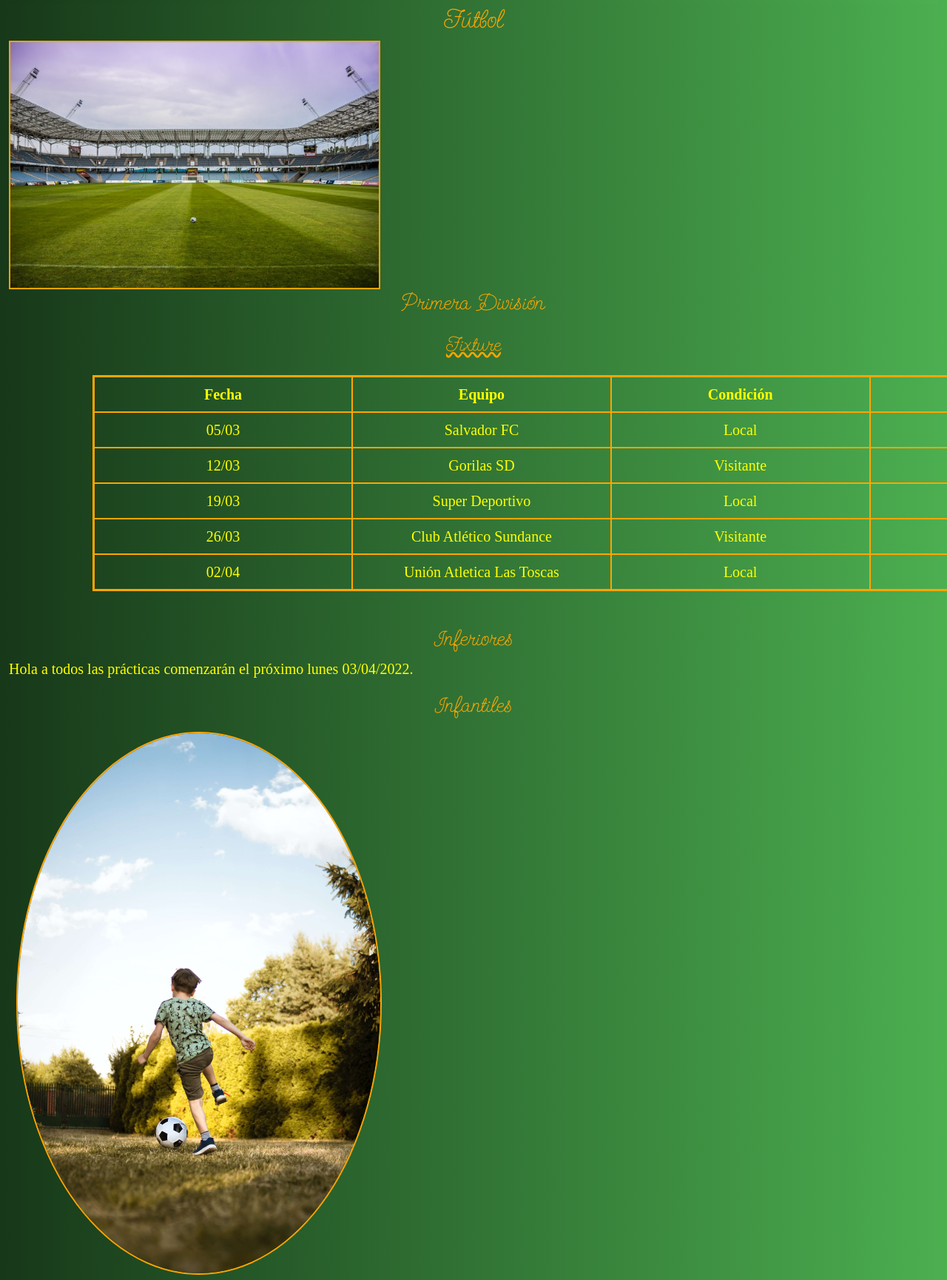
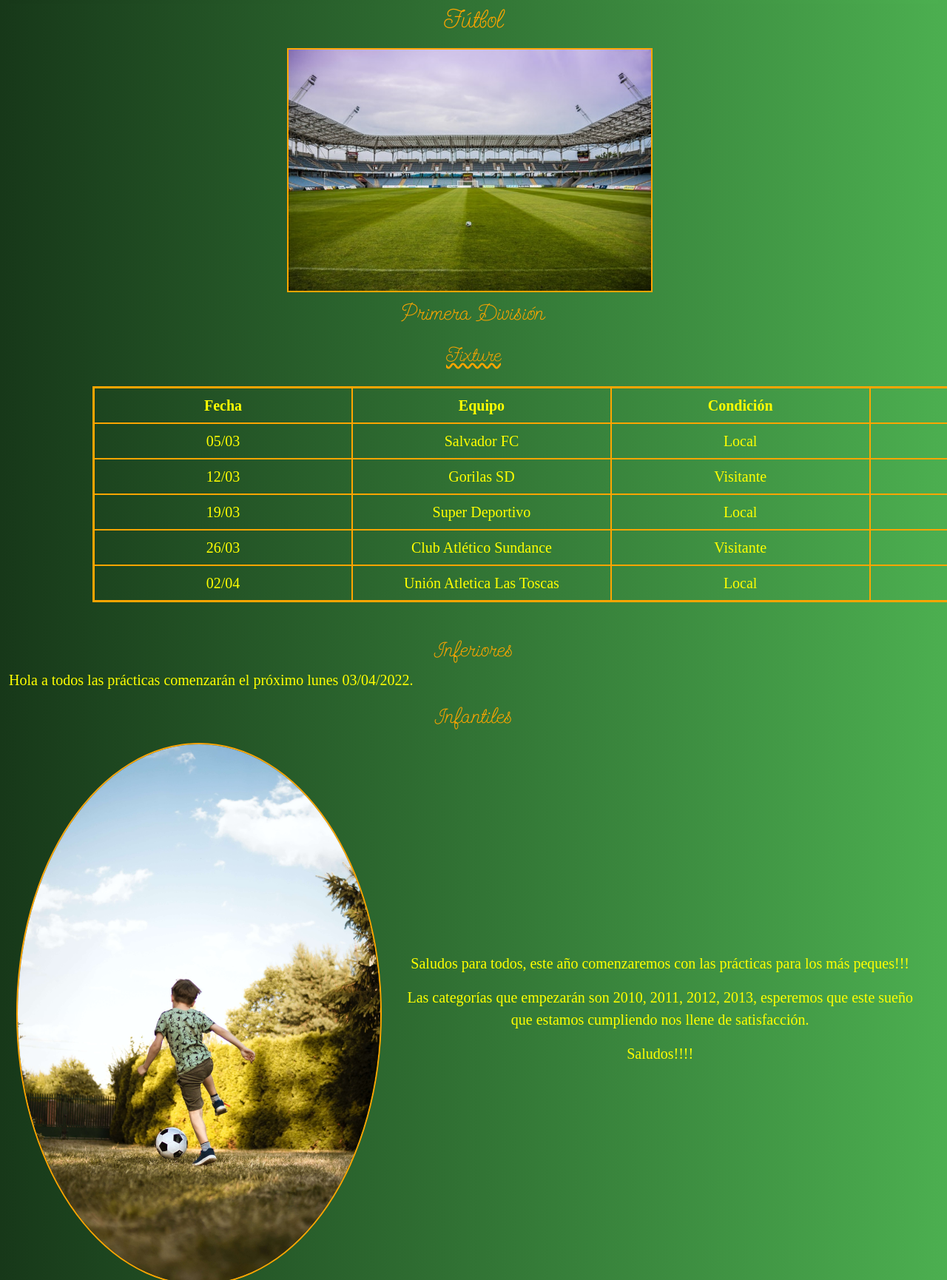
Before and after one commit to ArielTom81/ClubTomolioni, a website: page paginas/futbol.html in a window 1280 px wide. Shown: the part 182-1912 px from the top of the page at 74% size. Drawn offline with Linux system fonts and the light colour scheme.

Commit message:
version 10

```diff
--- a/CSS/principal.css
+++ b/CSS/principal.css
@@ -320,6 +320,10 @@ th, td {
         "tituloP3";
     }
 
+    .deporteHorarios div{
+        display: none;
+    }
+
     .navegador {
         display: grid;
         grid-template-areas:
--- a/paginas/futbol.html
+++ b/paginas/futbol.html
@@ -33,7 +33,9 @@
                 </nav>
                 <section class="principalDeporte">
                     <h1>Fútbol</h1>
-                    <img class="deporteImg7" src="../imagenes/futbol2.jpg" alt="estadio vista superior" title="Estadio">
+                    <div class="basquet">
+                        <img class="deporteImg7" src="../imagenes/futbol2.jpg" alt="estadio vista superior" title="Estadio">
+                    </div>
                 </section>
                 <section class="principalDeporte">
                     <h2>Primera División</h2>
@@ -89,7 +91,7 @@
                 </section>
                 <section class="principalDeporte">
                     <h2>Infantiles</h2>
-                    <div>
+                    <div class="basquet">
                         <img class="deporteImg7 rounded-circle" src="../imagenes/futbol-infantil.jpg" alt="niño jugando al fútbol" title="niño">
                         <div>
                             <p>Saludos para todos, este año comenzaremos con las prácticas para los más peques!!!</p>
```
